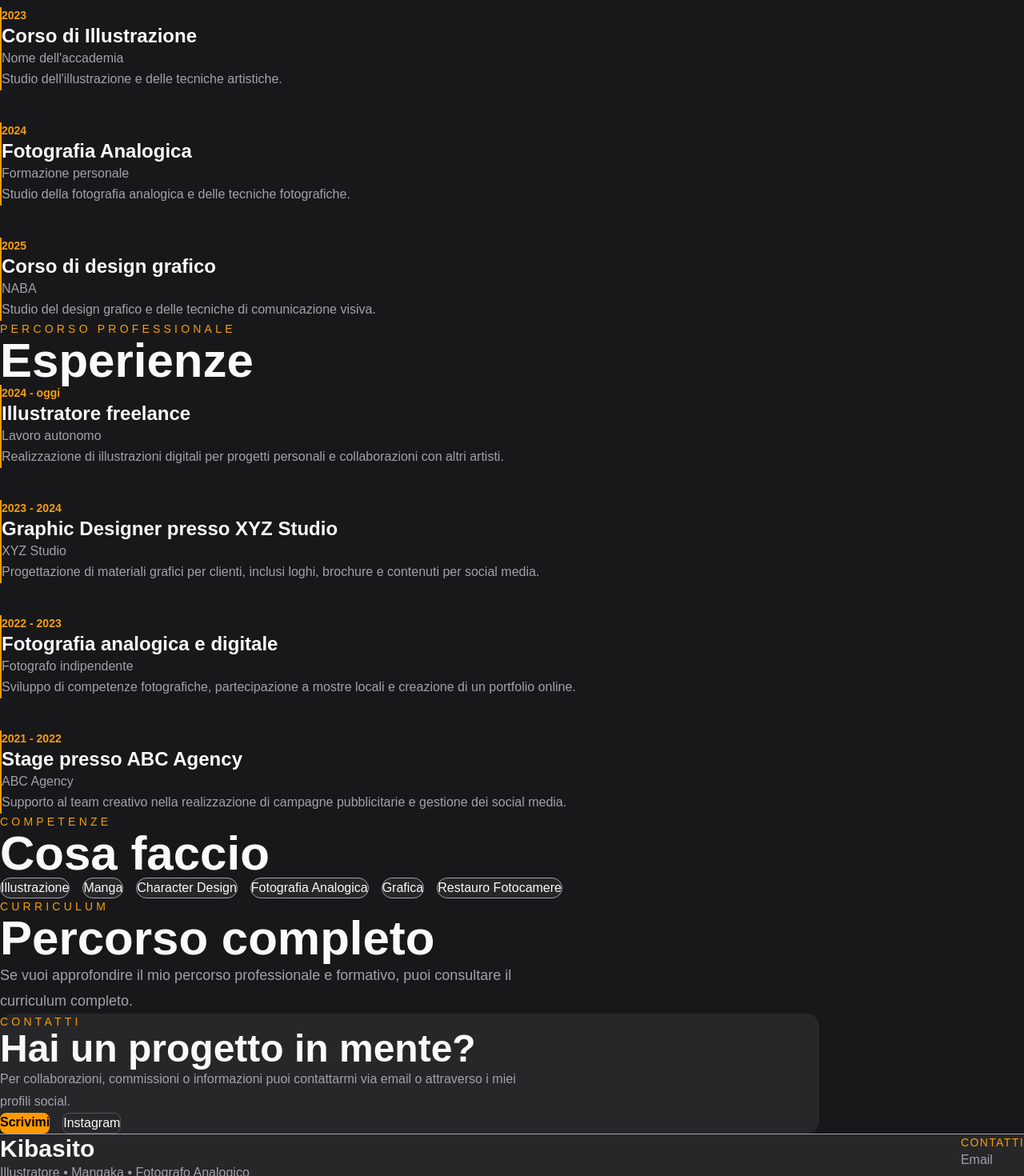
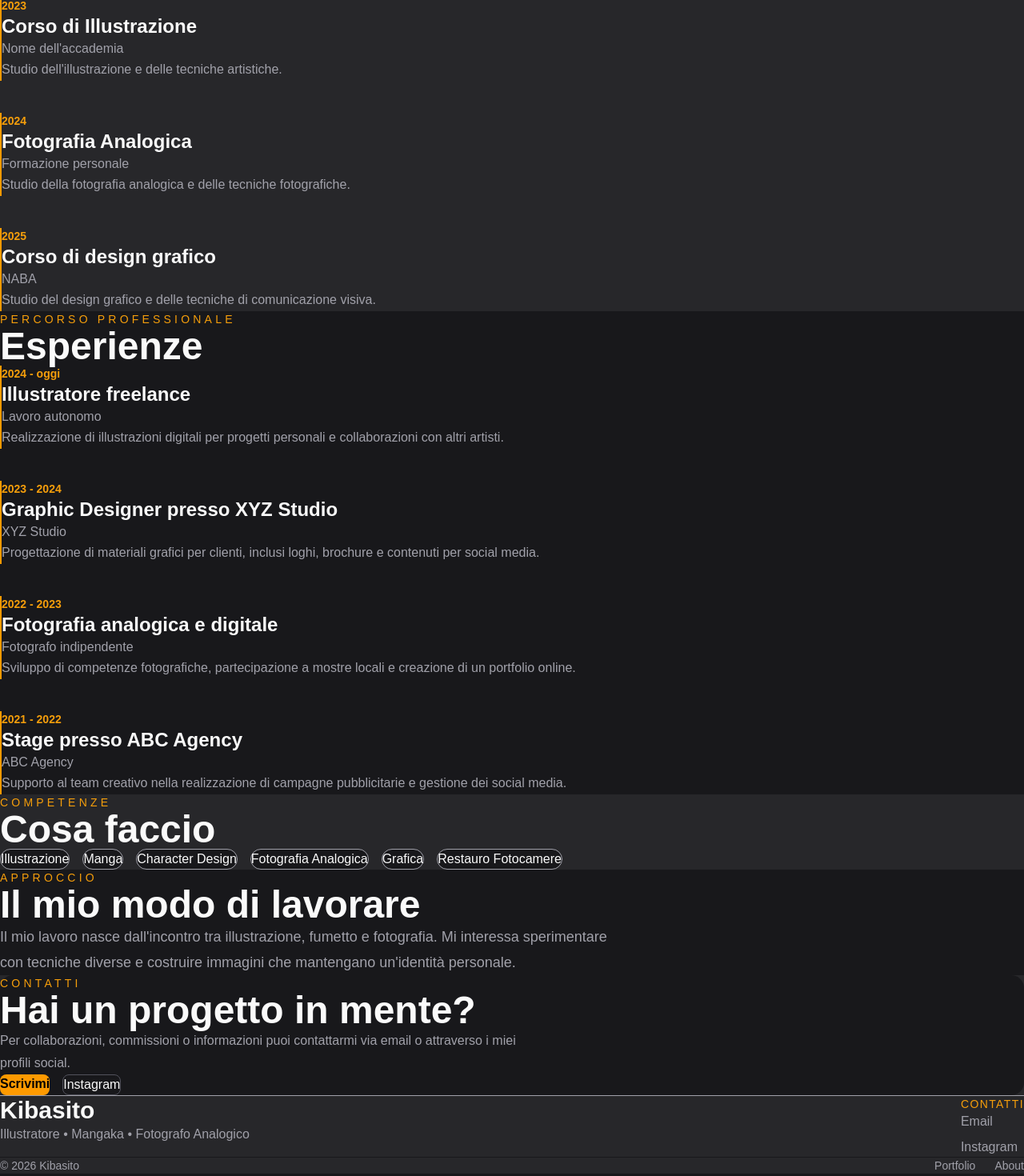
Before and after one commit to bazhenov404/kibasito, a React (Vite) app: page /about in a window 1280 px wide. Shown: the part 692-2162 px from the top of the page at 80% size. Built offline with nearby package versions, Linux system fonts and the light colour scheme.

Commit message:
"add section component and style for components"

```diff
--- a/src/components/FeaturedProjects.tsx
+++ b/src/components/FeaturedProjects.tsx
@@ -1,15 +1,18 @@
 import { Link } from "react-router-dom";
 import ProjectCard from "./ProjectCard";
+import Section from "./Section";
 import { projects } from "../data/projects";
 
 export default function FeaturedProjects() {
   return (
-    <section className="max-w-7xl mx-auto px-6 md:px-10 lg:px-12 py-16 md:py-20">
+    <Section background="surface" >
+      <div className="max-w-7xl mx-auto px-6 md:px-10 lg:px-12 py-16 md:py-20">
+
 
       <div className="text-center mb-14">
 
         <h2
-          className="font-display text-4xl md:text-5xl font-bold"
+          className="font-display text-4xl md:text-5xl"
           style={{ color: "var(--color-text)" }}
         >
           Lavori in evidenza
@@ -48,7 +51,7 @@ export default function FeaturedProjects() {
         </Link>
 
       </div>
-
-    </section>
+    </div>
+    </Section>
   );
 }
--- a/src/components/HeroSection.tsx
+++ b/src/components/HeroSection.tsx
@@ -1,8 +1,9 @@
 import { Link } from "react-router-dom";
+import Section from "./Section";
 
 export default function HeroSection() {
   return (
-    <section className="max-w-7xl mx-auto px-6 md:px-10 lg:px-12 py-20 md:py-28">
+    <Section>
 
       <div className="max-w-4xl mx-auto text-center">
 
@@ -55,6 +56,6 @@ export default function HeroSection() {
 
       </div>
 
-    </section>
+    </Section>
   );
 }
--- /dev/null
+++ b/src/components/Section.tsx
@@ -0,0 +1,29 @@
+import type { ReactNode } from "react";
+
+type SectionProps = {
+  children: ReactNode;
+  background?: "default" | "surface";
+  className?: string;
+};
+
+export default function Section({
+  children,
+  background = "default",
+  className = "",
+}: SectionProps) {
+  const backgroundColor =
+    background === "surface"
+      ? "var(--color-surface)"
+      : "var(--color-background)";
+
+  return (
+    <section
+      className={`px-6 md:px-10 lg:px-12 py-20 md:py-24 ${className}`}
+      style={{ backgroundColor }}
+    >
+      <div className="max-w-7xl mx-auto">
+        {children}
+      </div>
+    </section>
+  );
+}
--- a/src/pages/About.tsx
+++ b/src/pages/About.tsx
@@ -1,13 +1,17 @@
 import { education } from "../data/education";
-import TimelineCard from "../components/TimelineCard";
 import { experience } from "../data/experience";
 import { skills } from "../data/skills";
+
+import TimelineCard from "../components/TimelineCard";
+import Section from "../components/Section";
+
 import kiba from "../assets/images/kiba.jpg";
 
 export default function About() {
   return (
-    <section className="max-w-5xl mx-auto px-6 md:px-10 lg:px-12 py-16 md:py-20">
-      <div className="grid grid-cols-1 md:grid-cols-2 gap-10 md:gap-14 items-center mb-20">
+    <>
+      <Section>
+        <div className="grid grid-cols-1 md:grid-cols-2 gap-10 md:gap-14 items-center">
           <div>
             <img
               src={kiba}
@@ -27,24 +31,29 @@ export default function About() {
             <h1 className="font-display text-5xl md:text-6xl font-bold">
               Kibasito
             </h1>
+
             <p
               className="mt-6 text-lg leading-8"
               style={{ color: "var(--color-text-secondary)" }}
             >
-            Illustratore, autore di fumetti e fotografo analogico. Il mio lavoro
-            nasce dall'incontro tra disegno, narrazione visiva e fotografia.
+              Illustratore, autore di fumetti e fotografo analogico. Il mio
+              lavoro nasce dall'incontro tra disegno, narrazione visiva e
+              fotografia.
             </p>
 
             <p
               className="mt-4 text-lg leading-8"
               style={{ color: "var(--color-text-secondary)" }}
             >
-            Mi interessa sperimentare con tecniche e linguaggi diversi, passando
-            dall'illustrazione alla fotografia e al recupero di vecchie
-            fotocamere analogiche.
+              Mi interessa sperimentare con tecniche e linguaggi diversi,
+              passando dall'illustrazione alla fotografia e al recupero di
+              vecchie fotocamere analogiche.
             </p>
           </div>
         </div>
+      </Section>
+
+      <Section background="surface">
         <div className="mb-12">
           <p
             className="uppercase tracking-[0.3em] text-sm mb-4"
@@ -53,17 +62,23 @@ export default function About() {
             Percorso
           </p>
 
-        <h2 className="font-display text-5xl md:text-6xl font-bold">
+          <h2 className="font-display text-4xl md:text-5xl font-bold">
             Formazione
           </h2>
         </div>
 
         <div className="flex flex-col gap-10">
           {education.map((item) => (
-          <TimelineCard key={item.id} item={item} />
+            <TimelineCard
+              key={item.id}
+              item={item}
+            />
           ))}
         </div>
-      <div className="mt-24 mb-12">
+      </Section>
+
+      <Section>
+        <div className="mb-12">
           <p
             className="uppercase tracking-[0.3em] text-sm mb-4"
             style={{ color: "var(--color-accent)" }}
@@ -71,32 +86,39 @@ export default function About() {
             Percorso professionale
           </p>
 
-        <h2 className="font-display text-5xl md:text-6xl font-bold">
+          <h2 className="font-display text-4xl md:text-5xl font-bold">
             Esperienze
           </h2>
         </div>
 
         <div className="flex flex-col gap-10">
           {experience.map((item) => (
-          <TimelineCard key={item.id} item={item} />
+            <TimelineCard
+              key={item.id}
+              item={item}
+            />
           ))}
         </div>
-      <div className="mt-24 mb-12">
+      </Section>
+
+      <Section background="surface">
+        <div className="mb-12">
           <p
             className="uppercase tracking-[0.3em] text-sm mb-4"
             style={{ color: "var(--color-accent)" }}
           >
             Competenze
           </p>
-        <h2 className = "font-display text-4xl md:text-6xl font-bold">
+
+          <h2 className="font-display text-4xl md:text-5xl font-bold">
             Cosa faccio
           </h2>
         </div>
 
         <div className="flex flex-wrap gap-4">
-  {skills.map((skills) => (
+          {skills.map((skill) => (
             <span
-      key={skills}
+              key={skill}
               className="
                 px-5 py-2
                 rounded-full
@@ -106,38 +128,42 @@ export default function About() {
                 hover:border-amber-500
               "
               style={{
-        backgroundColor: "var(--color-surface)",
+                backgroundColor: "var(--color-background)",
                 borderColor: "var(--color-text-secondary)",
               }}
             >
-      {skills}
+              {skill}
             </span>
           ))}
         </div>
+      </Section>
 
-<div className="mt-24">
+      <Section>
         <p
           className="uppercase tracking-[0.3em] text-sm mb-4"
           style={{ color: "var(--color-accent)" }}
         >
-    Curriculum
+          Approccio
         </p>
 
-  <h2 className="font-display text-5xl md:text-6xl font-bold">
-    Percorso completo
+        <h2 className="font-display text-4xl md:text-5xl font-bold">
+          Il mio modo di lavorare
         </h2>
 
         <p
-    className="mt-4 max-w-2xl text-lg leading-8"
+          className="mt-6 max-w-3xl text-lg leading-8"
           style={{ color: "var(--color-text-secondary)" }}
         >
-    Se vuoi approfondire il mio percorso professionale e formativo,
-    puoi consultare il curriculum completo.
+          Il mio lavoro nasce dall'incontro tra illustrazione, fumetto e
+          fotografia. Mi interessa sperimentare con tecniche diverse e
+          costruire immagini che mantengano un'identità personale.
         </p>
-</div>
+      </Section>
+
+      <Section background="surface">
         <div
-  className="mt-24 p-8 md:p-10 rounded-2xl"
-  style={{ backgroundColor: "var(--color-surface)" }}
+          className="p-8 md:p-10 rounded-2xl"
+          style={{ backgroundColor: "var(--color-background)" }}
         >
           <p
             className="uppercase tracking-[0.3em] text-sm mb-4"
@@ -191,6 +217,7 @@ export default function About() {
             </a>
           </div>
         </div>
-    </section>
+      </Section>
+    </>
   );
 }
--- a/src/pages/Portfolio.tsx
+++ b/src/pages/Portfolio.tsx
@@ -1,10 +1,12 @@
 import ProjectCard from "../components/ProjectCard";
 import { projects } from "../data/projects";
+import Section from "../components/Section";
 
 export default function Portfolio() {
   return (
-    <section className="max-w-7xl mx-auto px-6 md:px-10 lg:px-12 py-16 md:py-20">
-      <div className="mb-12">
+    <Section>
+      <div className="max-w-7xl mx-auto px-6 md:px-10 lg:px-12 py-16 md:py-20">
+        <div className="mb-12">
         <p
           className="uppercase tracking-[0.3em] text-sm mb-4"
           style={{ color: "var(--color-accent)" }}
@@ -51,6 +53,7 @@ export default function Portfolio() {
           />
         ))}
       </div>
-    </section>
+    </div>
+    </Section>
   );
 }
```
Lines whose indentation alone changed are shown as unchanged.
